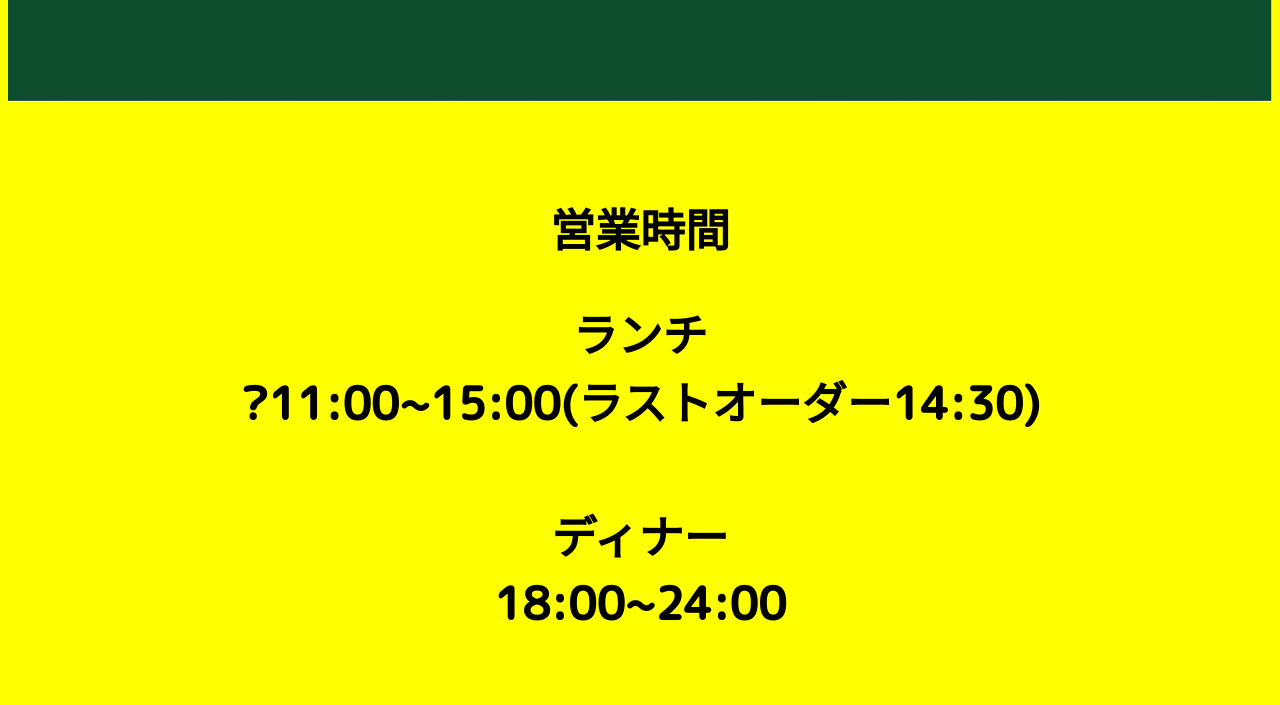
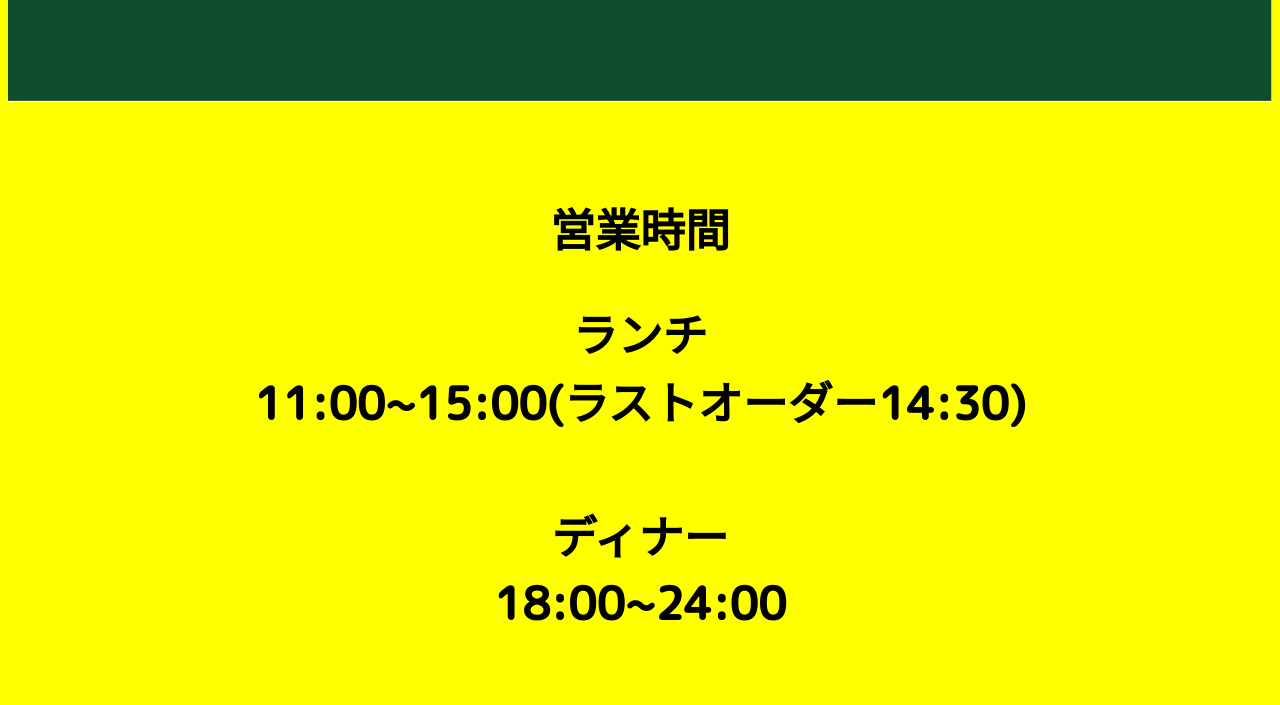
Before and after one commit to ryo04/meltstand, a plain HTML site: page index.html in a window 1280 px wide. Shown: the part 1402-2107 px from the top of the page. Drawn offline with nearby package versions, Linux system fonts and the light colour scheme.

Commit message:
Update index.html

```diff
--- a/index.html
+++ b/index.html
@@ -64,7 +64,7 @@
       <div id = "shoptime" class="time">
         <h2>営業時間</h2>
 
-        <h2>ランチ<br>?11:00~15:00(ラストオーダー14:30)<br><br>
+        <h2>ランチ<br>11:00~15:00(ラストオーダー14:30)<br><br>
             ディナー<br>18:00~24:00<br><br>
         </h2>
       </div>
```
